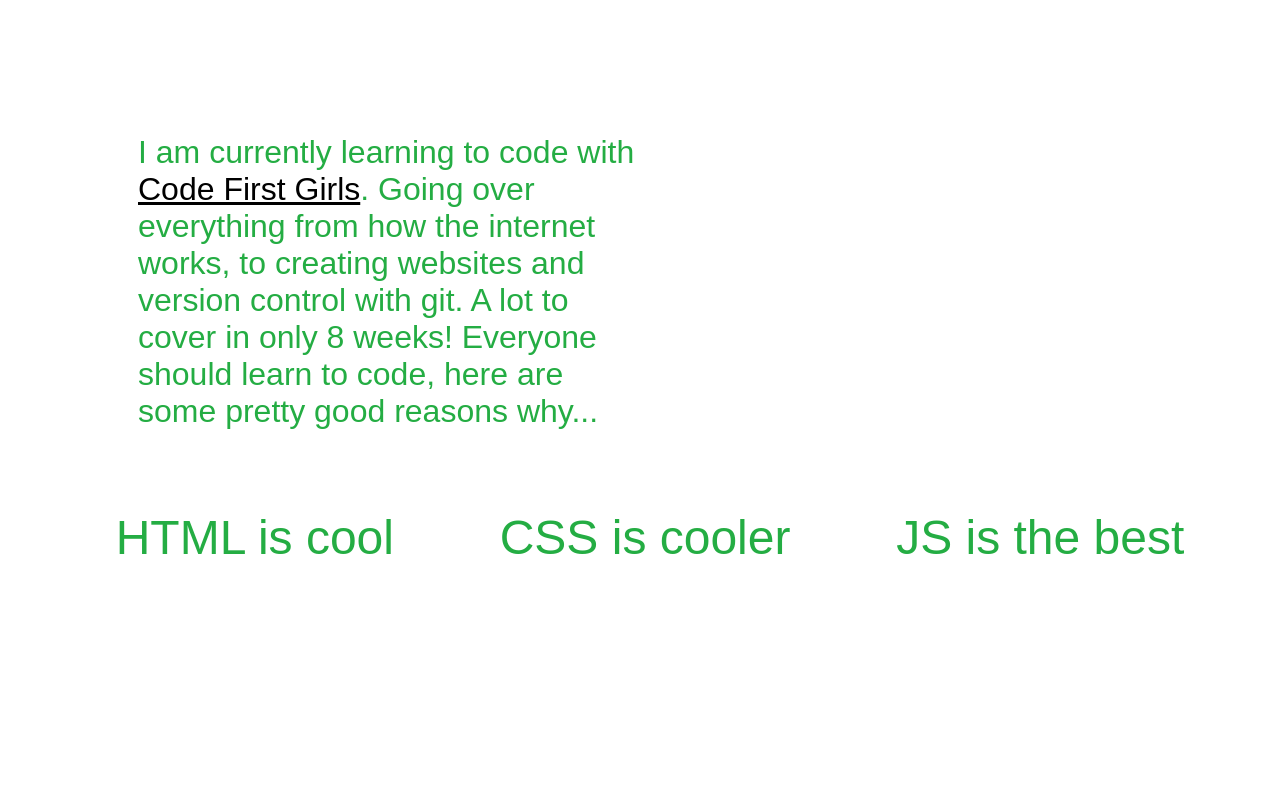
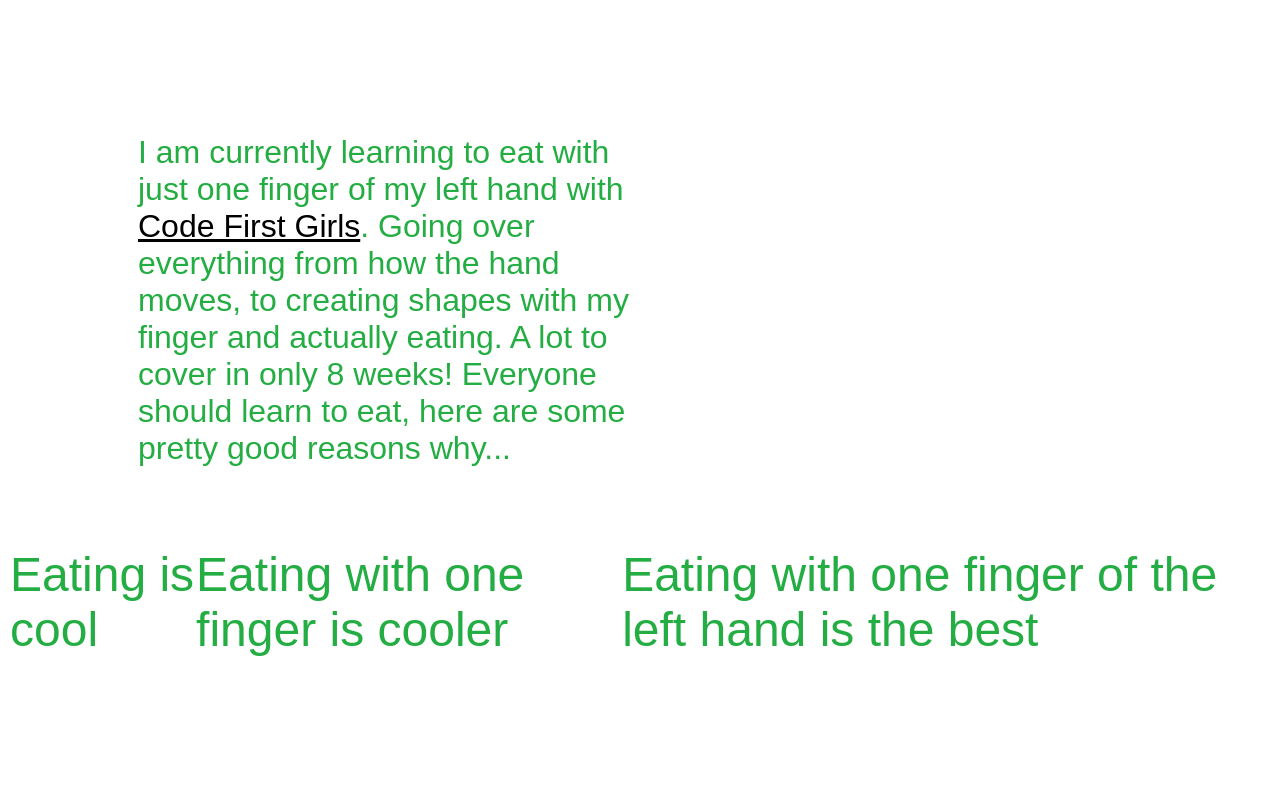
Before and after one commit to coding-is-cool/cfg-website, a plain HTML site: page index.html in a window 1280 px wide. Shown: the part 800-1600 px from the top of the page. Drawn offline with Linux system fonts and the light colour scheme.

Commit message:
I'm hungry - check my changes

```diff
--- a/index.html
+++ b/index.html
@@ -18,15 +18,15 @@
   </div>
 
   <div>
-    <p> I am currently learning to code with
+    <p> I am currently learning to eat with just one finger of my left hand with
       <a href="www.codefirstgirls.org.uk">Code First Girls</a>.
-      Going over everything from how the internet works, to creating websites and version control with git.
-      A lot to cover in only 8 weeks! Everyone should learn to code, here are some pretty good reasons why...
+      Going over everything from how the hand moves, to creating shapes with my finger and actually eating.
+      A lot to cover in only 8 weeks! Everyone should learn to eat, here are some pretty good reasons why...
     </p>
     <ol>
-      <li> HTML is cool </li>
-      <li> CSS is cooler </li>
-      <li> JS is the best </li>
+      <li> Eating is cool </li>
+      <li> Eating with one finger is cooler </li>
+      <li> Eating with one finger of the left hand is the best </li>
     </ol>
   </div>
 
@@ -41,7 +41,7 @@
     </ul>
   </div>
   <br>
-  <p> Follow my progress on <a href="www.github.com">github</a>
+  <p> Follow my puppies on <a href="www.github.com">github</a>
   </p>
 </body>
 </html>
```
